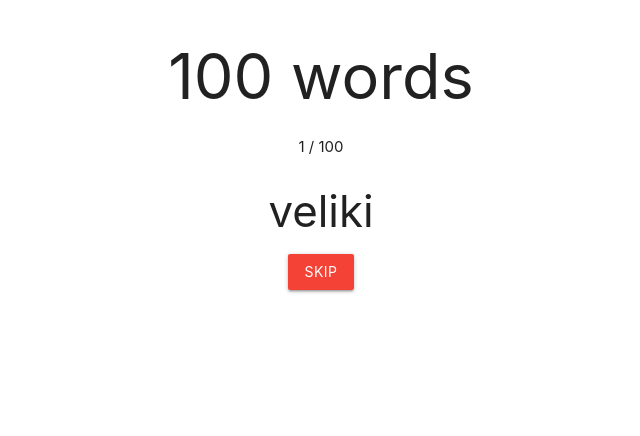
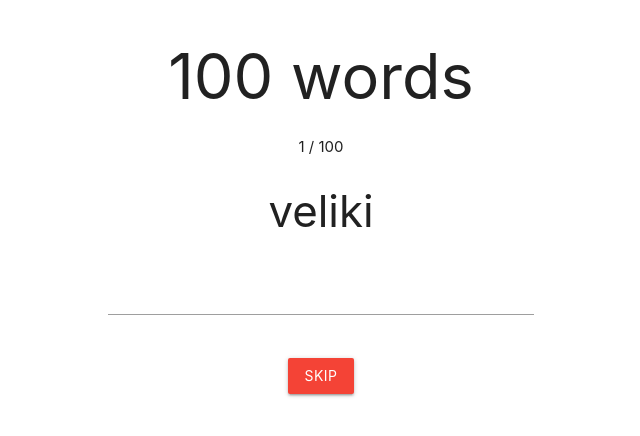
Before and after one commit to dan-lennox/1000words, a Next.js app: page / in a window 1280 px wide. Both pictures are taken after a click on the button "START GAME". Shown: the top 436 px of the page, without its empty margins (319-959 px from the left). Built offline with nearby package versions, Linux system fonts and the light colour scheme.

Commit message:
Add a basic answer form with console log output.

```diff
--- /dev/null
+++ b/src/components/AnswerForm.js
@@ -0,0 +1,35 @@
+/**
+ * AnswerForm Component.
+ */
+import { useState } from 'react';
+
+const AnswerForm = ({ answerCallback }) => {
+
+  const [answer, setAnswer] = useState('');
+
+  const handleSubmit = (event) => {
+    answerCallback(answer);
+    event.preventDefault();
+  }
+
+  const handleChange = ({ target: { value }}) => {
+    setAnswer(value);
+  }
+
+  return (
+    <form autoComplete="off" onSubmit={handleSubmit}>
+      <div className="input-field">
+        <input
+          type="text"
+          name="answer"
+          id="answer"
+          className="center"
+          aria-label="Answer"
+          value={answer}
+          onChange={handleChange}
+        />
+      </div>
+    </form>
+  );
+}
+export default AnswerForm;
--- a/src/components/Game.js
+++ b/src/components/Game.js
@@ -6,6 +6,7 @@ import { shuffleArray } from '../lib/helpers';
 import croatian from '../../data/wordSets/croatian';
 import WordCountSlider from './WordCountSlider';
 import Word from './Word';
+import AnswerForm from './AnswerForm';
 import Progress from './Progress';
 import Result from './Result';
 
@@ -24,6 +25,8 @@ const Game = () => {
   const [gameStatus, setGameStatus] = useState(NONE);
 
   const [currentWordIndex, setCurrentWordIndex] = useState(0);
+
+
 
   useEffect(() => {
     words.length === 0 && setWordsList(defaultWordCount);
@@ -53,6 +56,16 @@ const Game = () => {
     }
   }
 
+  const processAnswer = (answer) => {
+    if (answer.toUpperCase() === words[currentWordIndex].english.toUpperCase()) {
+      console.log('correct');
+    }
+    else {
+      console.log('incorrect - Correct is: ', words[currentWordIndex].english)
+    }
+    nextWord();
+  }
+
   return (
     <div id="game" className="center">
       <h1>{words.length} words</h1>
@@ -67,9 +80,19 @@ const Game = () => {
       {gameStatus === IN_PROGRESS &&
         <Fragment>
           <Progress current={currentWordIndex} total={words.length} />
-          <Word word={words[currentWordIndex]}/>
-          {/* todo: Input. */}
-          <button id="skip" className="btn red" onClick={nextWord}>Skip</button>
+          <Word word={words[currentWordIndex]} />
+
+          <div className="row">
+            <div className="col s6 offset-s3">
+              <AnswerForm answerCallback={processAnswer} />
+            </div>
+          </div>
+
+          <div className="row">
+            <div className="col s12 center">
+              <button id="skip" className="btn red" onClick={nextWord}>Skip</button>
+            </div>
+          </div>
         </Fragment>
       }
 
--- a/src/components/Word.js
+++ b/src/components/Word.js
@@ -1,5 +1,5 @@
 /**
- * Word Component.
+ * AnswerForm Component.
  */
 
 const Word = ({ word }) => {
```
